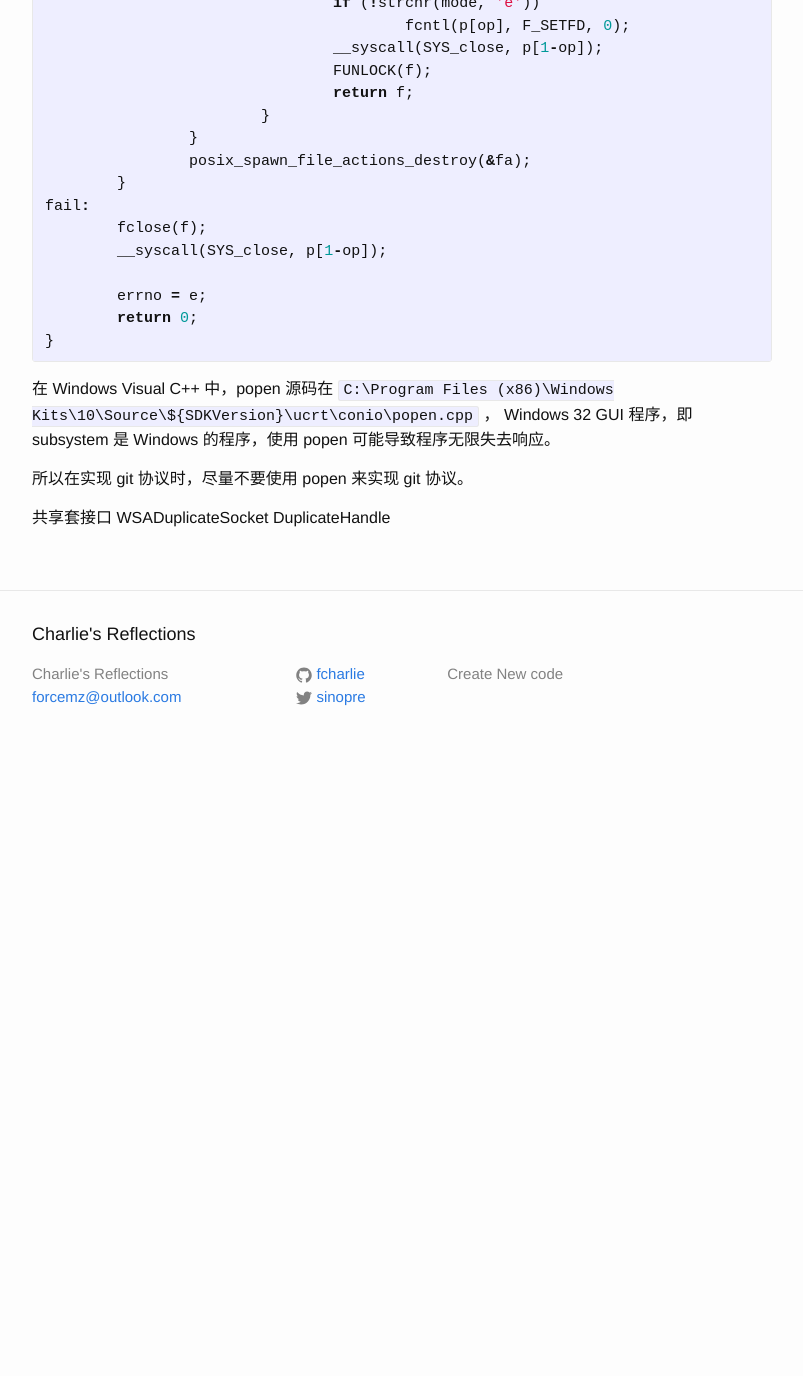
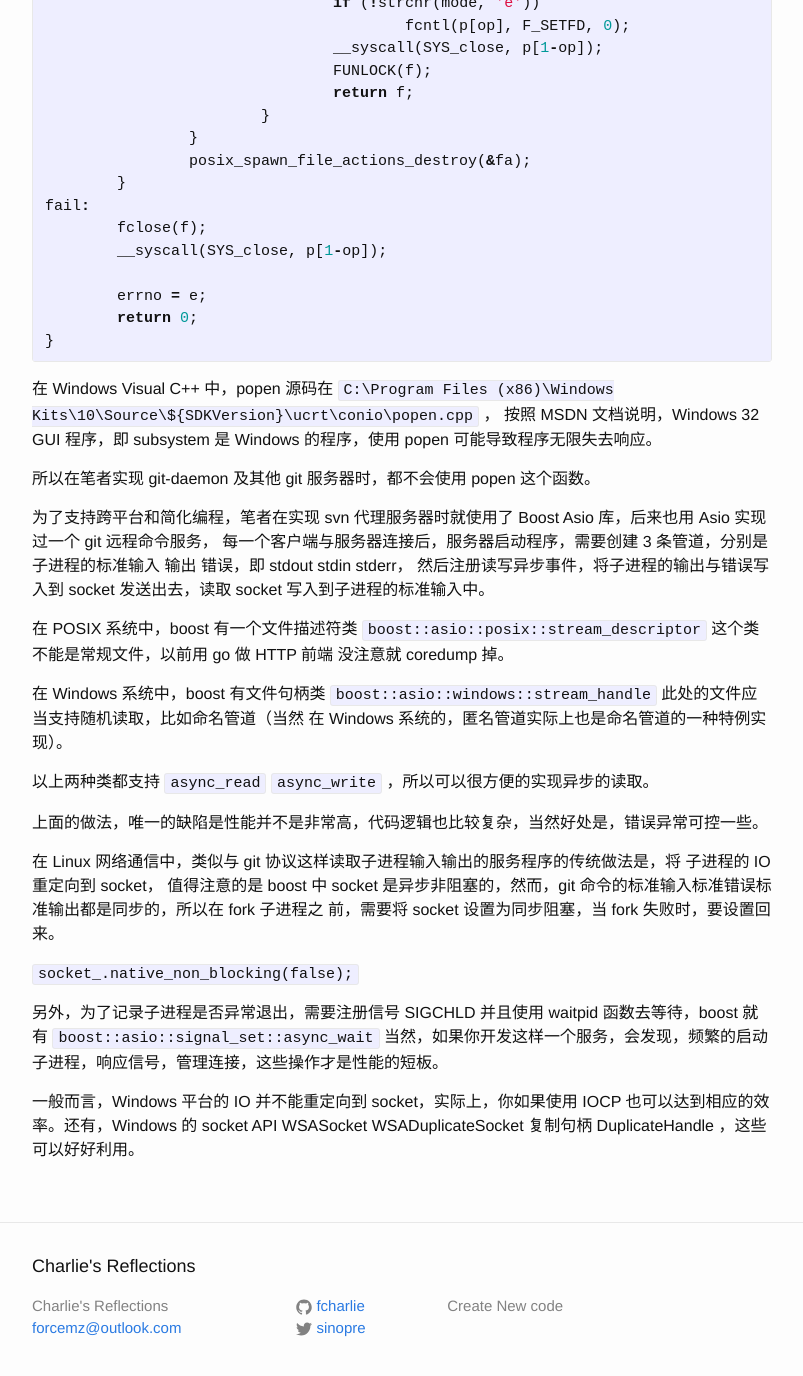
Before and after one commit to fcharlie/fcharlie.github.io, a Jekyll site: the page built from _posts/2016-07-16-GitTransportImplement.md, in a window 1280 px wide and 1400 px high, scrolled down 2784 px. Shown: the top 1376 px of the window, without its empty margins (238-1041 px from the left). Built offline with Jekyll 4.4.1, drawn with Linux system fonts in a browser that asks for light colours; before the commit the page ends 3552 px from its top, so only the background shows below that.

Commit message:
add file

```diff
--- a/_posts/2016-07-16-GitTransportImplement.md
+++ b/_posts/2016-07-16-GitTransportImplement.md
@@ -140,11 +140,33 @@ fail:
 {% endhighlight %}
 
 在 Windows Visual C++ 中，popen 源码在 `C:\Program Files (x86)\Windows Kits\10\Source\${SDKVersion}\ucrt\conio\popen.cpp` ，
-Windows 32 GUI 程序，即 subsystem 是 Windows 的程序，使用 popen 可能导致程序无限失去响应。
+按照 MSDN 文档说明，Windows 32 GUI 程序，即 subsystem 是 Windows 的程序，使用 popen 可能导致程序无限失去响应。
 
-所以在实现 git 协议时，尽量不要使用 popen 来实现 git 协议。
+所以在笔者实现 git-daemon 及其他 git 服务器时，都不会使用 popen 这个函数。
+
+为了支持跨平台和简化编程，笔者在实现 svn 代理服务器时就使用了 Boost Asio 库，后来也用 Asio 实现过一个 git 远程命令服务，
+每一个客户端与服务器连接后，服务器启动程序，需要创建 3 条管道，分别是 子进程的标准输入 输出 错误，即 stdout stdin stderr，
+然后注册读写异步事件，将子进程的输出与错误写入到 socket 发送出去，读取 socket 写入到子进程的标准输入中。
+
+在 POSIX 系统中，boost 有一个文件描述符类 `boost::asio::posix::stream_descriptor` 这个类不能是常规文件，以前用 go 做 HTTP 前端
+没注意就 coredump 掉。
+
+在 Windows 系统中，boost 有文件句柄类 `boost::asio::windows::stream_handle` 此处的文件应当支持随机读取，比如命名管道（当然
+在 Windows 系统的，匿名管道实际上也是命名管道的一种特例实现）。
+
+以上两种类都支持 `async_read` `async_write` ，所以可以很方便的实现异步的读取。
 
 
+上面的做法，唯一的缺陷是性能并不是非常高，代码逻辑也比较复杂，当然好处是，错误异常可控一些。
 
+在 Linux 网络通信中，类似与 git 协议这样读取子进程输入输出的服务程序的传统做法是，将 子进程的 IO 重定向到 socket，
+值得注意的是 boost 中 socket 是异步非阻塞的，然而，git 命令的标准输入标准错误标准输出都是同步的，所以在 fork 子进程之
+前，需要将 socket 设置为同步阻塞，当 fork 失败时，要设置回来。
 
-共享套接口 WSADuplicateSocket DuplicateHandle
+`socket_.native_non_blocking(false);`
+
+另外，为了记录子进程是否异常退出，需要注册信号 SIGCHLD 并且使用 waitpid 函数去等待，boost 就有 `boost::asio::signal_set::async_wait`
+当然，如果你开发这样一个服务，会发现，频繁的启动子进程，响应信号，管理连接，这些操作才是性能的短板。
+
+一般而言，Windows 平台的 IO 并不能重定向到 socket，实际上，你如果使用 IOCP 也可以达到相应的效率。还有，Windows 的 socket API WSASocket WSADuplicateSocket
+复制句柄 DuplicateHandle ，这些可以好好利用。
```
